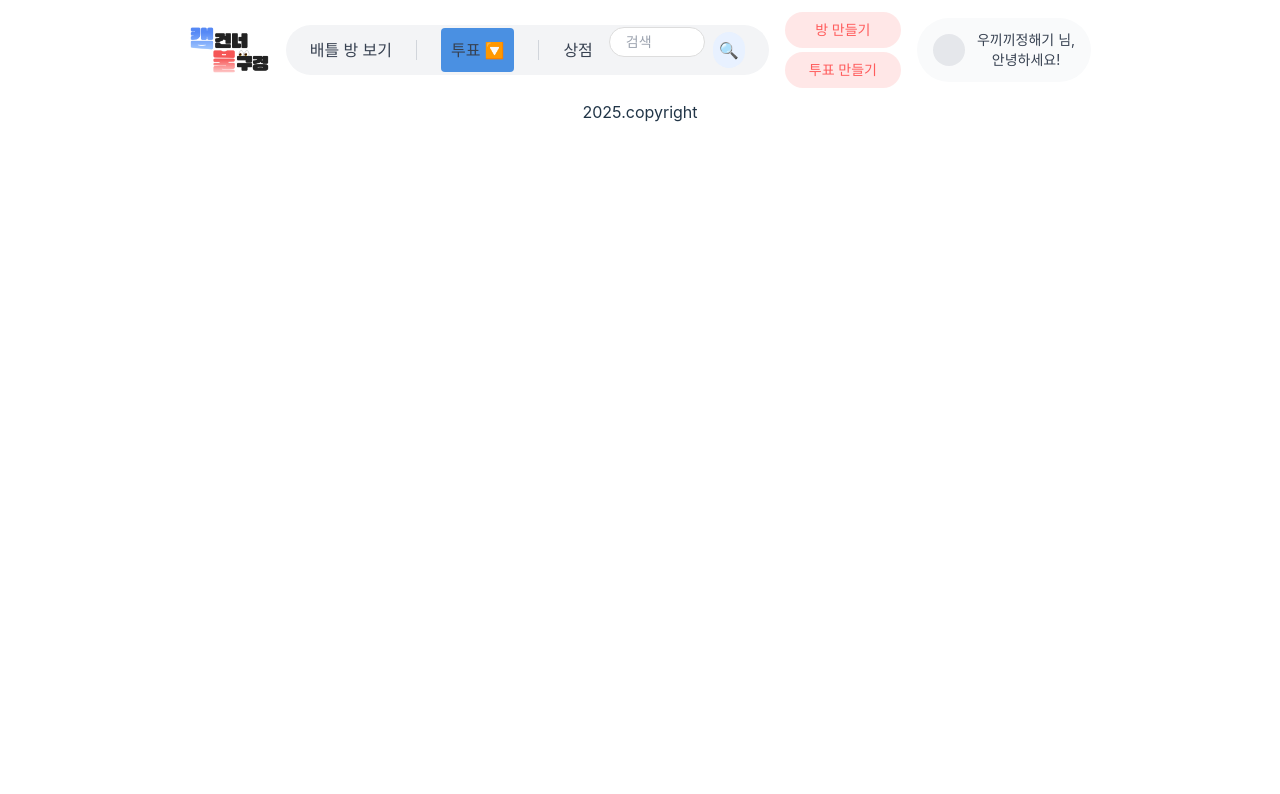
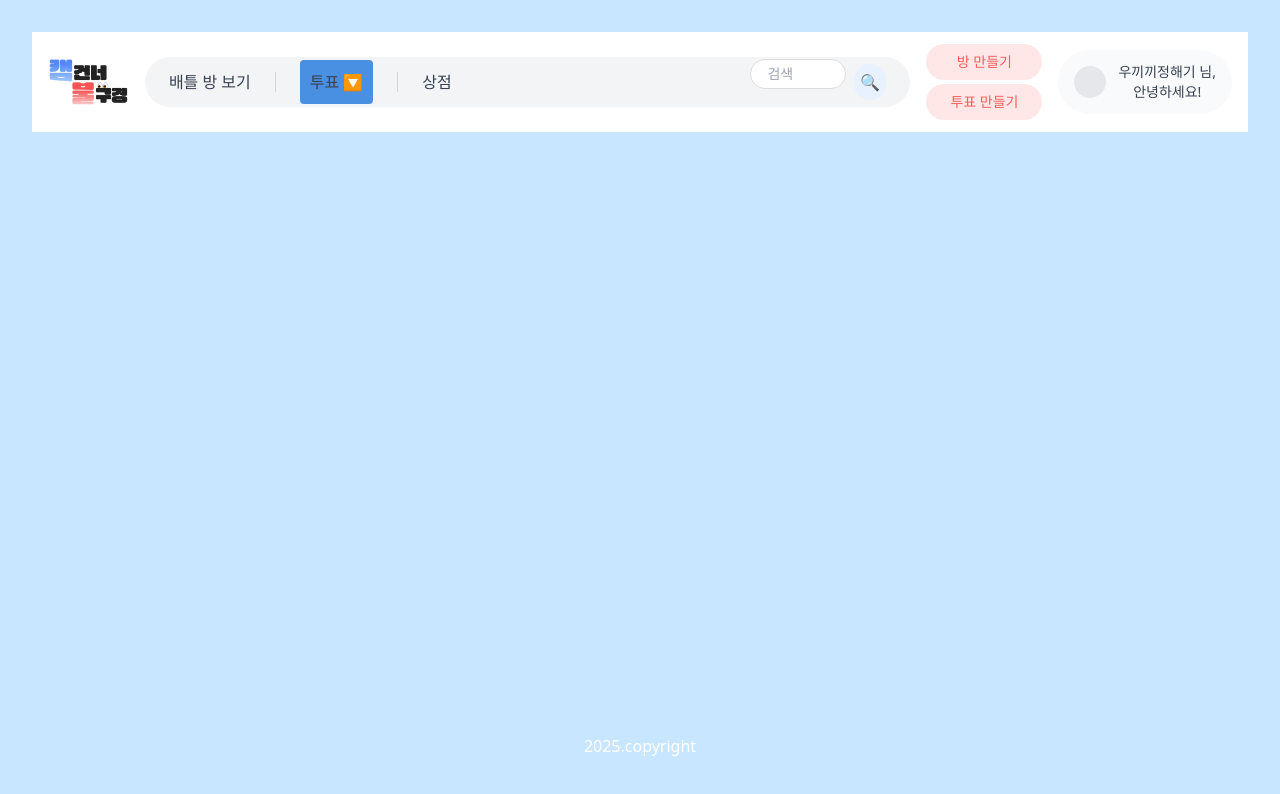
Before and after one commit to stitchzzang/Overthecam_PJT, a React (Vite) app in the folder frontend/overthecam/: page / in a window 1280 px wide. Shown: the top 794 px of the page. Built offline with nearby package versions, Linux system fonts and the light colour scheme; no server answers.

Commit message:
💄 feat: 배경컬러 설정 및 영역 조정

```diff
--- a/frontend/overthecam/src/components/Layout/Layout.jsx
+++ b/frontend/overthecam/src/components/Layout/Layout.jsx
@@ -3,13 +3,13 @@ import NavBar from "./NavBar";
 
 function Layout() {
   return (
-    <div id="root">
+    <>
       <NavBar/>
       <main className="main-content">
         <Outlet /> {/* 여기에 각 페이지가 렌더링됨 */}
       </main>
       <footer>2025.copyright</footer>
-    </div>
+    </>
   );
 }
 
--- a/frontend/overthecam/src/index.css
+++ b/frontend/overthecam/src/index.css
@@ -1,34 +1,30 @@
-html, body, #root {
+html, body {
   height: 100%;
   margin: 0;
   padding: 0;
+  background-color: rgb(200, 230, 255);
+  width: 100%; /* html과 body의 너비를 100%로 설정 */
 }
 
-:root {
-  font-family: Inter, system-ui, Avenir, Helvetica, Arial, sans-serif;
-  line-height: 1.5;
-  font-weight: 400;
-
-  color-scheme: light dark;
-  color: rgba(255, 255, 255, 0.87);
-  background-color: #242424;
-
-  font-synthesis: none;
-  text-rendering: optimizeLegibility;
-  -webkit-font-smoothing: antialiased;
-  -moz-osx-font-smoothing: grayscale;
-}
-
-html,
-body,
 #root {
-  margin: 0 auto;
-  padding: 0 auto;
+  height: 100vh; /* root 영역을 화면 전체 높이로 설정 */
+  width: 100%; /* root 영역의 너비를 화면 전체로 설정 */
+  display: flex;
+  flex-direction: column;
+  overflow: hidden; /* 전체 페이지 스크롤 방지 */
 }
 
 .main-content {
-  flex-grow: 1;
+  flex-grow: 1; /* main 영역이 남은 공간을 차지하도록 */
+  overflow-y: auto; /* main 콘텐츠 영역에만 스크롤이 생기도록 설정 */
 }
+
+footer {
+  color: white; /* footer 텍스트 색 */
+  padding: 10px;
+  text-align: center;
+}
+
 
 /* src/index.css */
 @tailwind base;
```
